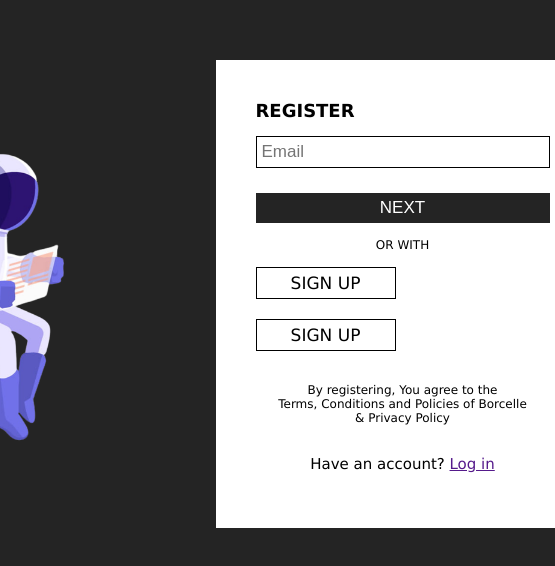
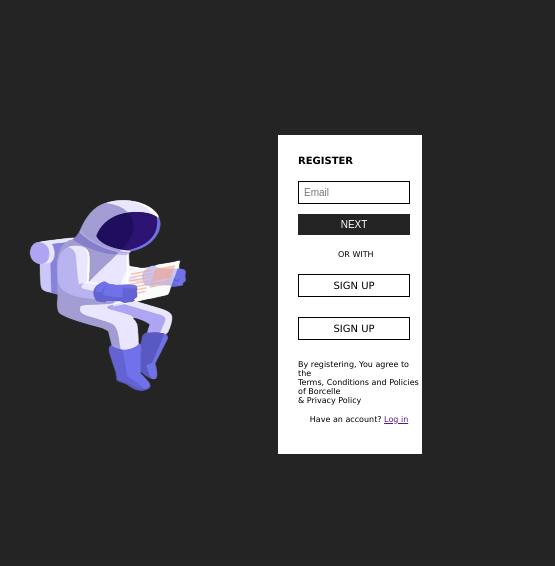
Before and after one commit to kauamonari/login-astronauta, a plain HTML site: page index.html in a window 390 px wide. Shown: the part 128-694 px from the top of the page, 555 px wide, since content can reach past the window. Drawn offline with Linux system fonts and the light colour scheme.

Commit message:
Add files via upload

```diff
--- a/style.css
+++ b/style.css
@@ -1,7 +1,7 @@
-body {
-    margin: 0;
-    padding: 0;
-    background: #242424;
+body{
+  margin: 0;
+  padding: 0;
+  background: #242424;
 }
 
 
@@ -16,6 +16,10 @@ body {
 
 .left-login{
   margin-right: 80px;
+}
+
+.left-login img{
+  height: 400px;
 }
 
 .right-login{
@@ -94,3 +98,72 @@ body {
   text-align: center;
  font-size: 15px;
 }
+
+
+@media (max-width: 800px){
+  .left-login{
+    margin-right: 20px;
+  }
+
+  .left-login img{
+    height: 200px;
+  }
+  .right-login{
+
+    padding: 20px 2px 20px 20px;
+    margin: 0px;
+    margin-right: 10px;
+  }
+
+  .titulo{
+    font-size: 10px;
+
+  }
+  .number{
+    width: 100px;
+    margin: 0px 0px 10px 0px;
+    padding: 5px;
+    border: 1px solid;
+    border-color: #000000;
+    font-size: 10px;
+  }
+
+  .next{
+    width: 112px;
+    font-size: 10px ;
+  }
+
+  .p{
+    font-size:8px;
+    align-self: self-start;
+    margin-left: 40px;
+
+  }
+
+  .sign{
+    width: 112px;
+    font-size: 10px;
+    display: flex;
+    flex-direction: column;
+    align-items: center;
+  }
+
+    .desc, .final{
+      font-size: 8px;
+      margin-bottom: 10px;
+    align-self: self-start;
+    }
+
+    .desc{
+      text-align: start;
+    }
+}
+
+
+@media (min-width: 800px) {
+  .sign{
+    width: 120px;
+    font-size: 15px;
+    margin-left: 13px;  }
+
+}
```
